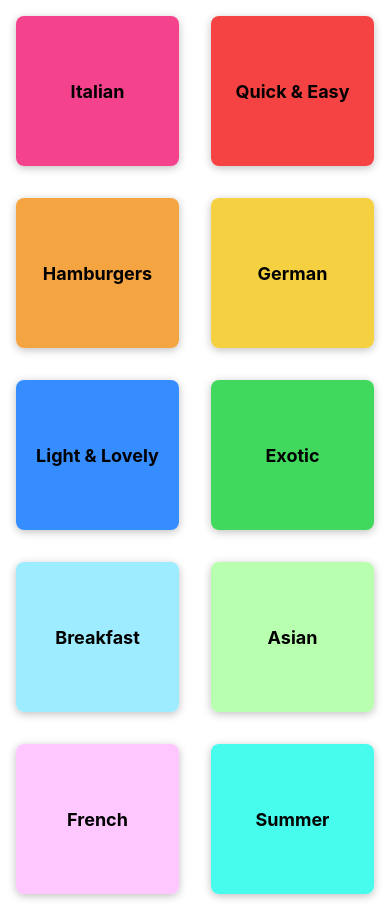
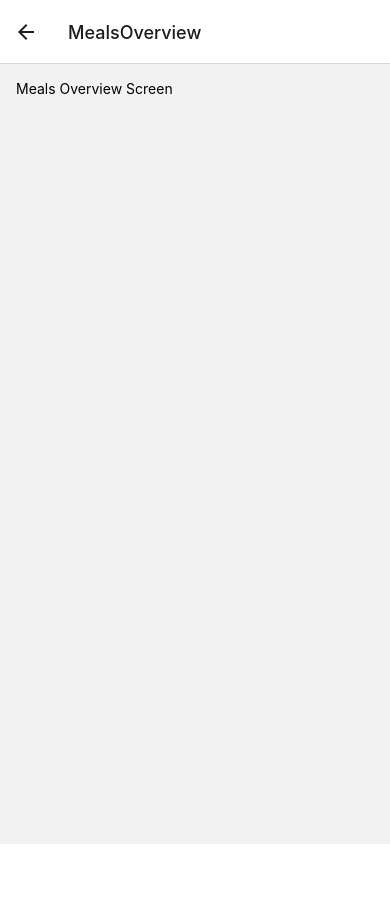
Before and after one commit to Yoh0xFF/react-native-meals-app, a React Native app: screen /MealsOverview in a window 390 px wide. After the commit the page ends 844 px from the top, so only its background shows below. Built offline with nearby package versions, Linux system fonts and the light colour scheme.

Commit message:
Working on navigation.

```diff
--- a/App.tsx
+++ b/App.tsx
@@ -1,13 +1,23 @@
+import { NavigationContainer } from '@react-navigation/native';
+import { createNativeStackNavigator } from '@react-navigation/native-stack';
 import { StatusBar } from 'expo-status-bar';
-import { StyleSheet, Text, View } from 'react-native';
+import { StyleSheet } from 'react-native';
 
 import CategoriesScreen from './screens/CategoriesScreen';
+import MealsOverviewScreen from './screens/MealsOverviewScreen';
+
+const Stack = createNativeStackNavigator();
 
 export default function App() {
   return (
     <>
-      <StatusBar style='light' />
-      <CategoriesScreen />
+      <StatusBar style='dark' />
+      <NavigationContainer>
+        <Stack.Navigator initialRouteName='MealsCategories'>
+          <Stack.Screen name='MealsCategories' component={CategoriesScreen} />
+          <Stack.Screen name='MealsOverview' component={MealsOverviewScreen} />
+        </Stack.Navigator>
+      </NavigationContainer>
     </>
   );
 }
--- a/components/CategoryGridTile.tsx
+++ b/components/CategoryGridTile.tsx
@@ -4,9 +4,10 @@
 
 interface Props {
   category: Category;
+  onPress: () => void;
 }
 
-export default function CategoryGridTile({ category }: Props) {
+export default function CategoryGridTile({ category, onPress }: Props) {
   const { title, color } = category;
 
   return (
@@ -16,6 +17,7 @@
         style={({ pressed }) =>
           pressed ? [styles.button, styles.buttonPressed] : styles.button
         }
+        onPress={onPress}
       >
         <View style={[styles.innerContainer, , { backgroundColor: color }]}>
           <Text style={styles.title}>{title}</Text>
--- a/package.json
+++ b/package.json
@@ -10,14 +10,15 @@
   },
   "dependencies": {
     "@react-navigation/native": "^6.1.2",
+    "@react-navigation/native-stack": "^6.9.8",
     "expo": "~47.0.12",
     "expo-status-bar": "~1.4.2",
     "react": "18.1.0",
     "react-dom": "18.1.0",
     "react-native": "0.70.5",
-    "react-native-web": "~0.18.9",
+    "react-native-safe-area-context": "4.4.1",
     "react-native-screens": "~3.18.0",
-    "react-native-safe-area-context": "4.4.1"
+    "react-native-web": "~0.18.9"
   },
   "devDependencies": {
     "@babel/core": "^7.12.9",
--- a/screens/CategoriesScreen.tsx
+++ b/screens/CategoriesScreen.tsx
@@ -1,17 +1,29 @@
+import { useNavigation } from '@react-navigation/native';
+import { NativeStackScreenProps } from '@react-navigation/native-stack';
 import { FlatList, View } from 'react-native';
 
 import CategoryGridTile from '../components/CategoryGridTile';
 import { CATEGORIES } from '../data/dummy-data';
 
-interface Props {}
+type Props = {
+  MealsOverview: undefined;
+};
 
-export default function CategoriesScreen({}: Props) {
+type ScreenProps = NativeStackScreenProps<Props>;
+
+export default function CategoriesScreen({ navigation }: ScreenProps) {
+  const pressHandler = () => {
+    navigation.navigate('MealsOverview');
+  };
+
   return (
     <View>
       <FlatList
         data={CATEGORIES}
         keyExtractor={(x) => x.id}
-        renderItem={(x) => <CategoryGridTile category={x.item} />}
+        renderItem={(x) => (
+          <CategoryGridTile category={x.item} onPress={pressHandler} />
+        )}
         numColumns={2}
       />
     </View>
--- /dev/null
+++ b/screens/MealsOverviewScreen.tsx
@@ -0,0 +1,18 @@
+import { StyleSheet, Text, View } from 'react-native';
+
+interface Props {}
+
+export default function MealsOverviewScreen({}: Props) {
+  return (
+    <View style={styles.container}>
+      <Text>Meals Overview Screen</Text>
+    </View>
+  );
+}
+
+const styles = StyleSheet.create({
+  container: {
+    flex: 1,
+    padding: 16,
+  },
+});
```
Also changed, not shown: 1 other file (tests, documents, lock files or other folders).
